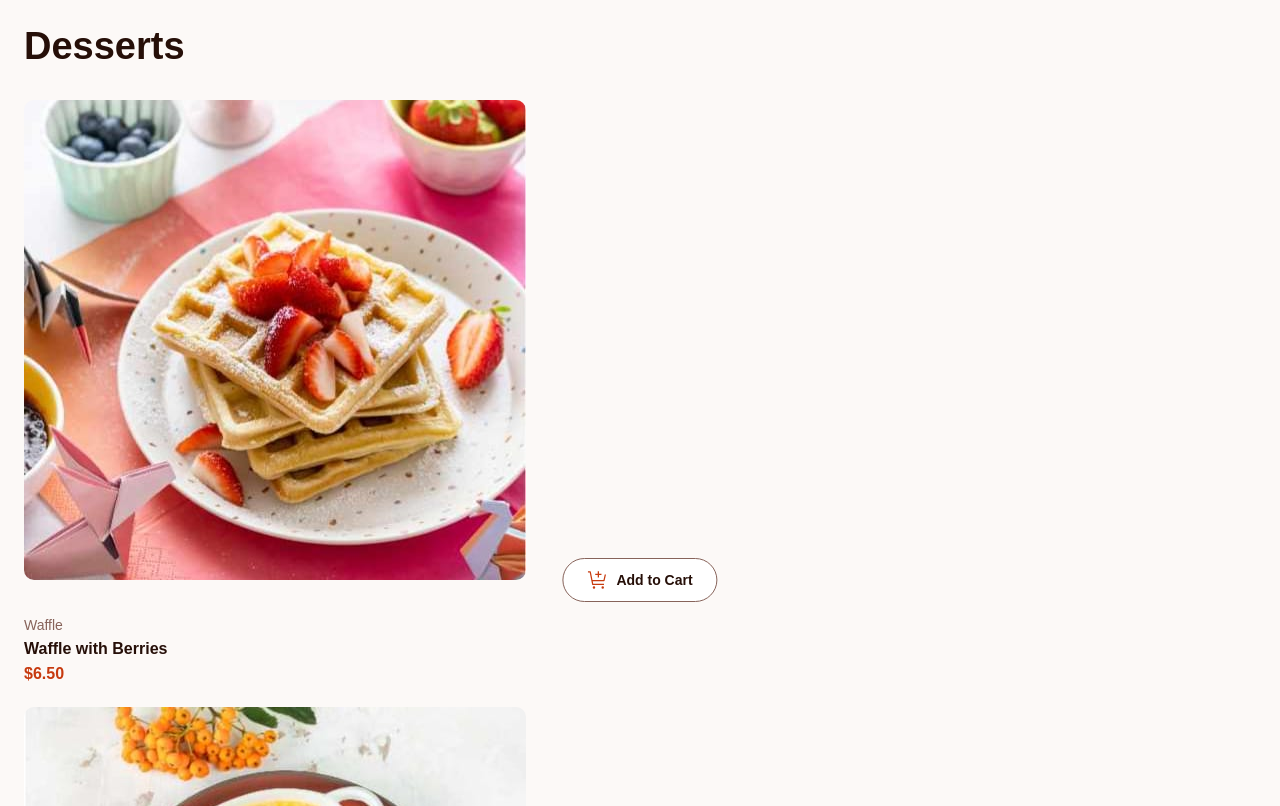
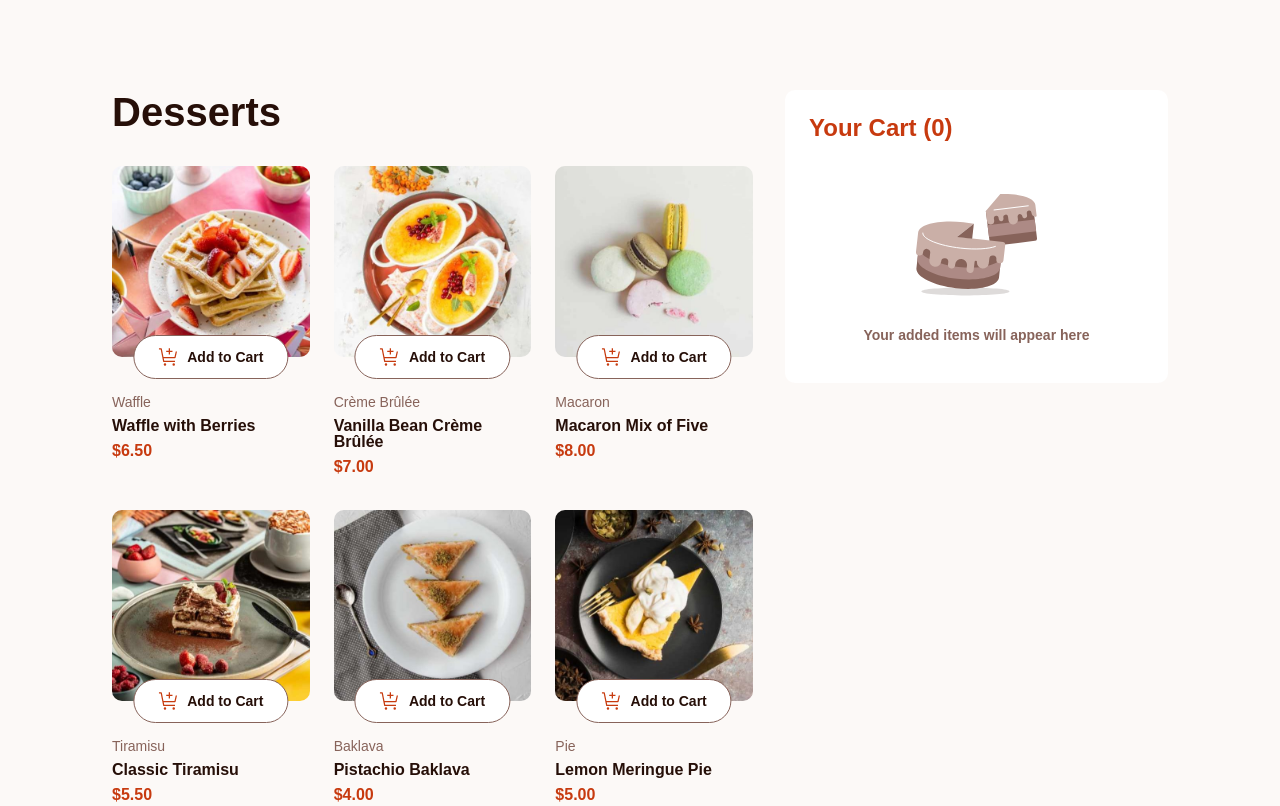
Before and after one commit to mupinnn/slices, an Astro site in the folder slices/product-list-with-cart/: page / in a window 1280 px wide. Shown: the top 806 px of the page. Built offline with nearby package versions, Linux system fonts and the light colour scheme; Astro itself is replaced by a stand-in of ours.

Commit message:
feat: responsive listing

```diff
--- a/slices/product-list-with-cart/src/components/menu-card.astro
+++ b/slices/product-list-with-cart/src/components/menu-card.astro
@@ -50,10 +50,14 @@ const desktopImage = await getImage({
   <picture class="relative">
     <source media="" srcset={desktopImage.src} />
     <source media="" srcset={tabletImage.src} />
-    <img src={mobileImage.src} alt="" class="aspect-[16/10.4] rounded-[10px] object-cover" />
+    <img
+      src={mobileImage.src}
+      alt=""
+      class="aspect-[16/10.4] w-full rounded-[10px] object-cover sm:aspect-[9/8.7]"
+    />
 
     <button
-      class="absolute -bottom-5.5 left-1/2 flex h-11 min-w-auto -translate-x-1/2 items-center justify-center gap-2 rounded-full border border-rose-500 bg-white px-6 py-2 text-sm font-semibold text-rose-900"
+      class="absolute -bottom-5.5 left-1/2 flex h-11 -translate-x-1/2 items-center justify-center gap-2 rounded-full border border-rose-500 bg-white px-6 py-2 text-sm font-semibold whitespace-nowrap text-rose-900"
     >
       <CartIcon />
       Add to Cart
--- a/slices/product-list-with-cart/src/pages/index.astro
+++ b/slices/product-list-with-cart/src/pages/index.astro
@@ -6,17 +6,21 @@ import IllustrationEmpty from "@/assets/assets/images/illustration-empty-cart.sv
 ---
 
 <DefaultLayout>
-  <main class="flex flex-col gap-4 p-6">
+  <main
+    class="mx-auto grid max-w-[1440px] grid-cols-1 gap-4 p-6 sm:px-[112px] sm:py-[90px] lg:gap-8 xl:grid-cols-[1fr_383px]"
+  >
     <section class="flex flex-col gap-8">
-      <h1 class="text-[38px] leading-[44px] font-bold text-rose-900">Desserts</h1>
-      <div class="grid grid-cols-1 gap-[25px]">
+      <h1 class="text-[38px] leading-[44px] font-bold text-rose-900 sm:text-[40px]">Desserts</h1>
+      <div class="grid grid-cols-1 gap-6 sm:grid-cols-2 sm:gap-y-[35px] lg:grid-cols-3">
         {menus.map(menu => <MenuCard {...menu} />)}
       </div>
     </section>
 
-    <section class="flex flex-col gap-7 rounded-[10px] bg-white px-6 py-8.5">
+    <section
+      class="flex h-fit flex-col gap-7 rounded-[10px] bg-white px-6 py-8.5 sm:gap-[35px] sm:pt-5 sm:pb-[38px]"
+    >
       <h2 class="text-red text-[24px] font-bold">Your Cart (0)</h2>
-      <div class="flex flex-col items-center justify-center gap-4">
+      <div class="flex flex-col items-center justify-center gap-4 text-center">
         <IllustrationEmpty />
         <p class="text-sm font-semibold text-rose-500">Your added items will appear here</p>
       </div>
```
